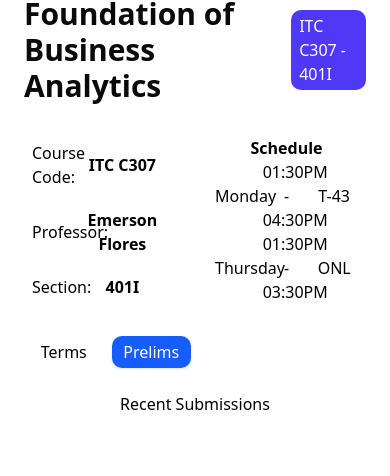
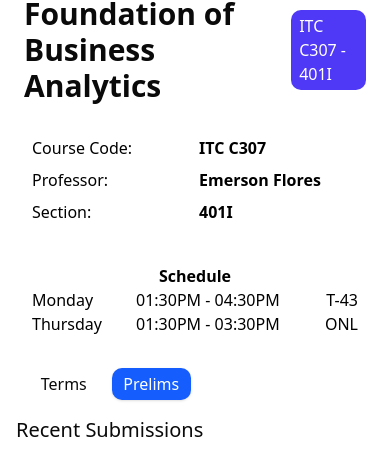
Before and after one commit to DJCAYZ/portfolio, a Next.js app: page /portfolio/itcc307 in a window 390 px wide. Shown: the part 316-792 px from the top of the page. Built offline with nearby package versions, Linux system fonts and the light colour scheme.

Commit message:
update page structure to be more mobile friendly

```diff
--- a/src/app/portfolio/[code]/[term]/page.tsx
+++ b/src/app/portfolio/[code]/[term]/page.tsx
@@ -20,11 +20,11 @@ export default async function TermPage({ params } : {
       <h1 className="font-bold text-3xl">{course.shortCode} {toProperCase(term)} Submissions</h1>
       <div className="flex flex-col gap-2 w-full">
         {submissionList.map((submission, index) => (
-          <Button key={index} className="bg-white p-2 text-black rounded-lg grid grid-cols-3 gap-2 items-center" asChild>
+          <Button key={index} className="bg-white h-16 p-4 text-black rounded-lg grid grid-rows-2 grid-cols-2 gap-2 items-center" asChild>
             <Link href={`/portfolio/submission/${submission.id}`}>
-              <p>ID:{submission.id}</p>
-              <p className="text-center">{submission.name}</p>
-              <p className="text-right">{dayjs.tz(submission.date, 'Asia/Manila').format('MMM DD, YYYY hh:mm:ss A')}</p>
+              <p className="text-gray-500 text-xs">ID:{submission.id}</p>
+              <p className="row-span-2 text-gray-500 text-xs text-right">{dayjs.tz(submission.date, 'Asia/Manila').format('MM/DD - hh:mm A')}</p>
+              <p className="font-bold">{submission.name}</p>
             </Link>
           </Button>
         ))}
--- a/src/app/portfolio/[code]/page.tsx
+++ b/src/app/portfolio/[code]/page.tsx
@@ -28,47 +28,29 @@ export default async function CoursePage({
           )
         }>{`${course.shortCode} - ${course.section}`}</span>
       </div>
-      <div className="grid grid-cols-2 gap-2">
-        <div className="bg-white items-center text-black p-4 rounded-lg grid grid-cols-4 gap-2">
-          <span className="text-right">Course Code:</span>
-          <span className="col-span-3 text-center font-bold">{course.shortCode}</span>
-          <span className="text-right">Professor:</span>
-          <span className="col-span-3 text-center font-bold">{course.professor}</span>
-          <span className="text-right">Section:</span>
-          <span className="col-span-3 text-center font-bold">{course.section}</span>
+      <div className="grid grid-cols-1 sm:grid-cols-2 gap-2">
+        <div className="bg-white items-center text-black p-4 rounded-lg grid grid-cols-2 sm:grid-cols-4 gap-2">
+          <span className="sm:text-right">Course Code:</span>
+          <span className="sm:col-span-3 sm:text-center font-bold">{course.shortCode}</span>
+          <span className="sm:text-right">Professor:</span>
+          <span className="sm:col-span-3 sm:text-center font-bold">{course.professor}</span>
+          <span className="sm:text-right">Section:</span>
+          <span className="sm:col-span-3 sm:text-center font-bold">{course.section}</span>
         </div>
 
-        <div className="grid grid-cols-3 bg-white p-4 rounded-lg text-black items-center text-center">
+        <div className="grid grid-cols-[1fr_65%_1fr] bg-white p-4 rounded-lg text-black items-center text-center">
           <span className="col-span-3 font-bold">Schedule</span>
           {course.schedule.map((schedule, index) => (
             <Fragment
               key={index}
             >
-              <span>{schedule.day}</span>
+              <span className="text-left">{schedule.day}</span>
               <span>{schedule.startTime} - {schedule.endTime}</span>
-              <span>{schedule.room}</span>
+              <span className="text-right">{schedule.room}</span>
             </Fragment>
           ))}
         </div>
 
-      </div>
-
-      <div className="grid grid-cols-4 gap-2 bg-white text-black p-2 rounded-lg text-center items-center">
-        <span>Terms</span>
-        {course.terms?.map((term, index) => (
-          <Link
-            href={`/portfolio/${code}/${term}`}
-            key={index}
-            className={cn(
-              'rounded-lg w-full py-1 text-center',
-              'shadow-sm transition-all duration-200',
-              'hover:shadow-md hover:brightness-110',
-              getTermColor(term)
-            )}
-          >
-            {toProperCase(term)}
-          </Link>
-        ))}
       </div>
 
       {pinned_submission && (
@@ -92,17 +74,34 @@ export default async function CoursePage({
         </div>
       )}
 
+      <div className="grid grid-cols-4 gap-2 p-2 rounded-lg text-center items-center">
+        <span className="">Terms</span>
+        {course.terms?.map((term, index) => (
+          <Link
+            href={`/portfolio/${code}/${term}`}
+            key={index}
+            className={cn(
+              'rounded-lg w-full py-1 text-center',
+              'shadow-sm transition-all duration-200',
+              'hover:shadow-md hover:brightness-110',
+              getTermColor(term)
+            )}
+          >
+            {toProperCase(term)}
+          </Link>
+        ))}
+      </div>
 
       <div className="flex flex-col gap-2">
-        <div className="bg-white text-black rounded-lg">
-          <h1 className="text-center p-2">Recent Submissions</h1>
+        <div>
+          <h3 className="text-xl">Recent Submissions</h3>
         </div>
         {recent_submissions.map((submission, index) => (
-          <Button key={index} className="bg-white h-16 text-black rounded-lg grid grid-cols-3 gap-2 items-center" asChild>
+          <Button key={index} className="bg-white h-16 p-4 text-black rounded-lg grid grid-rows-2 grid-cols-2 gap-2 items-center" asChild>
             <Link href={`/portfolio/submission/${submission.id}`}>
-              <p>ID:{submission.id}</p>
-              <p className="text-center">{submission.name}</p>
-              <p className="text-right">{dayjs.tz(submission.date, 'Asia/Manila').format('MMM DD, YYYY hh:mm:ss A')}</p>
+              <p className="text-gray-500 text-xs">ID:{submission.id}</p>
+              <p className="row-span-2 text-gray-500 text-xs text-right">{dayjs.tz(submission.date, 'Asia/Manila').format('MM/DD - hh:mm A')}</p>
+              <p className="font-bold">{submission.name}</p>
             </Link>
           </Button>
         ))}
```
